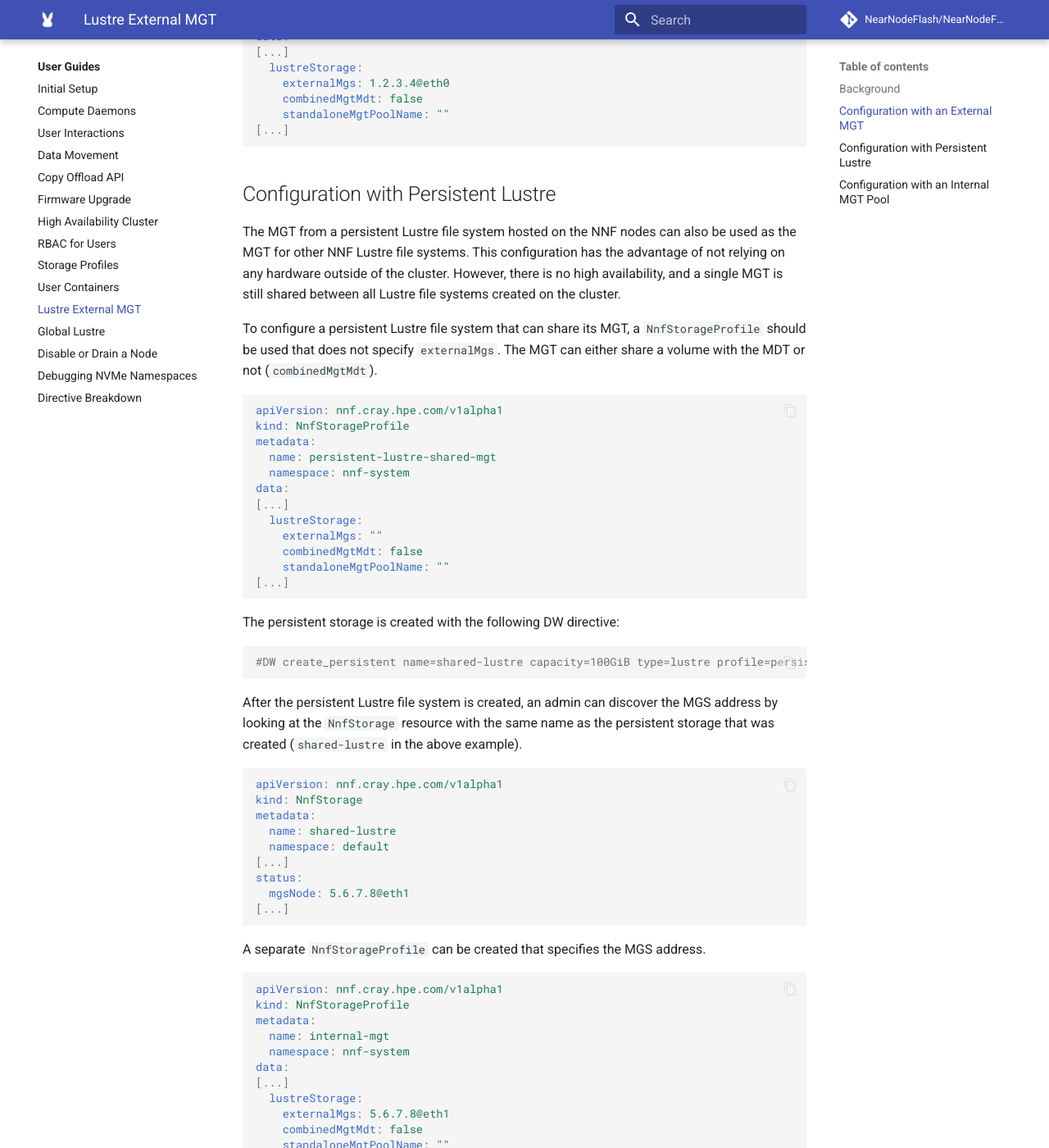
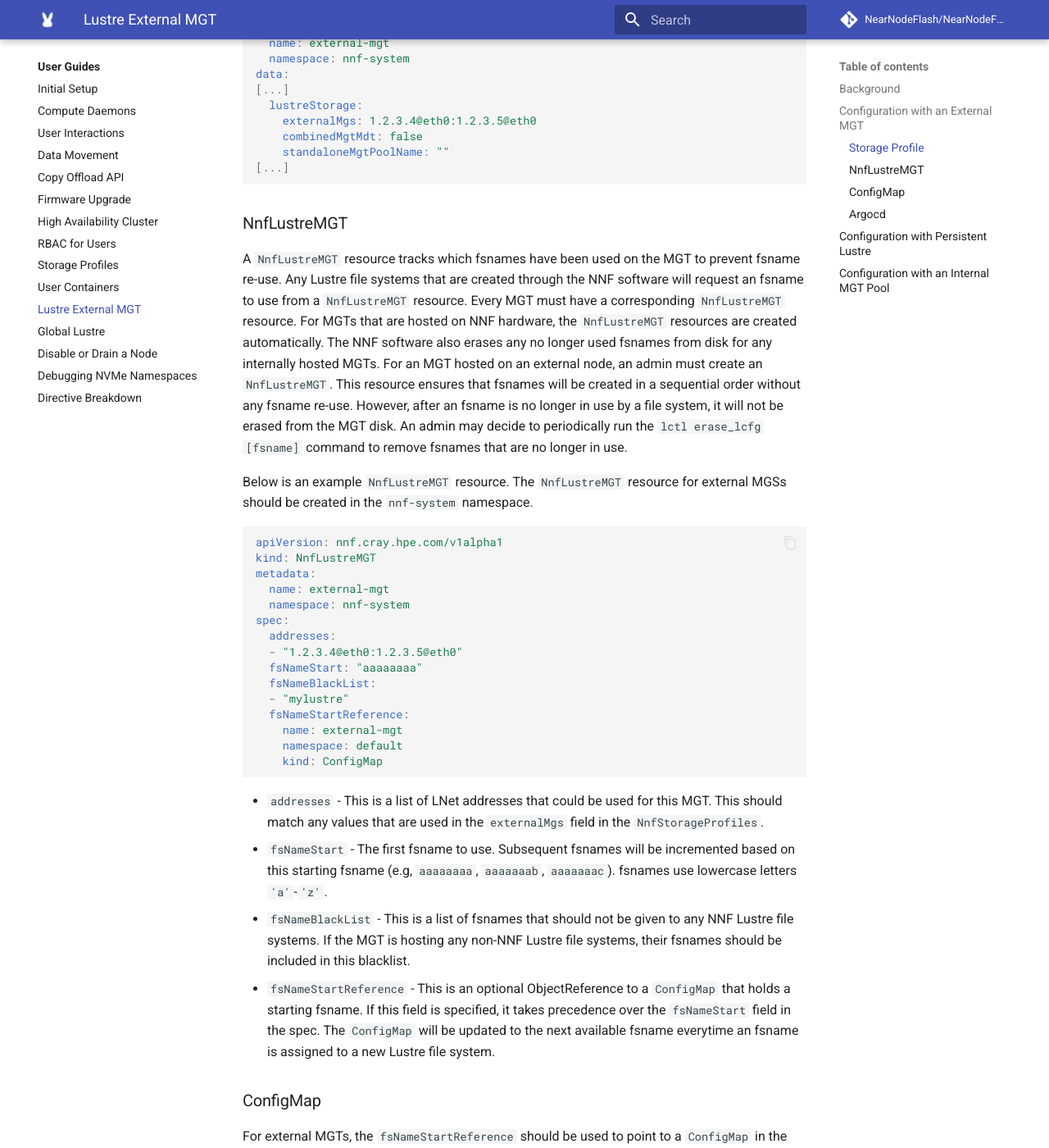
Before and after one commit to NearNodeFlash/NearNodeFlash.github.io, an MkDocs documentation site: the page built from docs/guides/external-mgs/readme.md, in a window 1280 px wide and 1400 px high, scrolled down 981 px. Shown: the whole window at 82% size. Built offline with MkDocs 1.6.1 and Material for MkDocs 9.7.7, drawn with Linux system fonts in a browser that asks for light colours; comment, search, counter and statistics services are not loaded; the version menu is left out; some of the changed text lies outside the part shown.

Commit message:
Add NnfLustreMGT documentation
Document how to create the NnfLustreMGT and ConfigMap for MGTs outside of NNF's control.

Signed-off-by: Matt Richerson <matthew.richerson@hpe.com>

````diff
--- a/docs/guides/external-mgs/readme.md
+++ b/docs/guides/external-mgs/readme.md
@@ -17,6 +17,7 @@ These three methods are not mutually exclusive on the system as a whole. Individ
 
 ## Configuration with an External MGT
 
+### Storage Profile
 An existing MGT external to the NNF cluster can be used to manage the Lustre file systems on the NNF nodes. An advantage to this configuration is that the MGT can be highly available through multiple MGSs. A disadvantage is that there is only a single MGT. An MGT shared between more than a handful of Lustre file systems is not a common use case, so the Lustre code may prove less stable.
 
 The following yaml provides an example of what the `NnfStorageProfile` should contain to use an MGT on an external server.
@@ -30,11 +31,63 @@ metadata:
 data:
 [...]
   lustreStorage:
-    externalMgs: 1.2.3.4@eth0
+    externalMgs: 1.2.3.4@eth0:1.2.3.5@eth0
     combinedMgtMdt: false
     standaloneMgtPoolName: ""
 [...]
 ```
+
+### NnfLustreMGT
+A `NnfLustreMGT` resource tracks which fsnames have been used on the MGT to prevent fsname re-use. Any Lustre file systems that are created through the NNF software will request an fsname to use from a `NnfLustreMGT` resource. Every MGT must have a corresponding `NnfLustreMGT` resource. For MGTs that are hosted on NNF hardware, the `NnfLustreMGT` resources are created automatically. The NNF software also erases any no longer used fsnames from disk for any internally hosted MGTs. For an MGT hosted on an external node, an admin must create an `NnfLustreMGT`. This resource ensures that fsnames will be created in a sequential order without any fsname re-use. However, after an fsname is no longer in use by a file system, it will not be erased from the MGT disk. An admin may decide to periodically run the `lctl erase_lcfg [fsname]` command to remove fsnames that are no longer in use.
+
+Below is an example `NnfLustreMGT` resource. The `NnfLustreMGT` resource for external MGSs should be created in the `nnf-system` namespace.
+
+```yaml
+apiVersion: nnf.cray.hpe.com/v1alpha1
+kind: NnfLustreMGT
+metadata:
+  name: external-mgt
+  namespace: nnf-system
+spec:
+  addresses:
+  - "1.2.3.4@eth0:1.2.3.5@eth0"
+  fsNameStart: "aaaaaaaa"
+  fsNameBlackList:
+  - "mylustre"
+  fsNameStartReference:
+    name: external-mgt
+    namespace: default
+    kind: ConfigMap
+```
+
+* `addresses` - This is a list of LNet addresses that could be used for this MGT. This should match any values that are used in the `externalMgs` field in the `NnfStorageProfiles`.
+* `fsNameStart` - The first fsname to use. Subsequent fsnames will be incremented based on this starting fsname (e.g, `aaaaaaaa`, `aaaaaaab`, `aaaaaaac`). fsnames use lowercase letters `'a'`-`'z'`.
+* `fsNameBlackList` - This is a list of fsnames that should not be given to any NNF Lustre file systems. If the MGT is hosting any non-NNF Lustre file systems, their fsnames should be included in this blacklist.
+* `fsNameStartReference` - This is an optional ObjectReference to a `ConfigMap` that holds a starting fsname. If this field is specified, it takes precedence over the `fsNameStart` field in the spec. The `ConfigMap` will be updated to the next available fsname everytime an fsname is assigned to a new Lustre file system.
+
+### ConfigMap
+
+For external MGTs, the `fsNameStartReference` should be used to point to a `ConfigMap` in the default namespace. The `ConfigMap` should not be removed during an argocd undeploy/deploy. This allows the nnf-sos sofware to be undeployed (including any `NnfLustreMGT` resources), without having the fsname reset back to the `fsNameStart` value on a redeploy. The Configmap that is created should be left empty initially.
+
+### Argocd
+
+* An empty ConfigMap should be deployed with the `0-early-config` application. It should be created in the `default` namespace, and it can have any name.
+* The argocd application for `0-early-config` should be updated to include the following under `ignoreDifferences`:
+```yaml
+  - kind: ConfigMap
+    jsonPointers:
+    - /data
+```
+* A yaml file for the `NnfLustreMGT` resource should be deployed with the `2-nnf-sos` application. It should be created in the `nnf-system` namespace, and it can have any name. The `ConfigMap` should be listed in the `fsNameStartReference` field.
+* The argocd application for `2-nnf-sos` should be updated to include the following under `ignoreDifferences`:
+```yaml
+  - group: nnf.cray.hpe.com
+    kind: NnfLustreMGT
+    jsonPointers:
+    - /spec/claimList
+```
+
+A separate `ConfigMap` and `NnfLustreMGT` is needed for every external Lustre MGT.
 
 ## Configuration with Persistent Lustre
 
````
